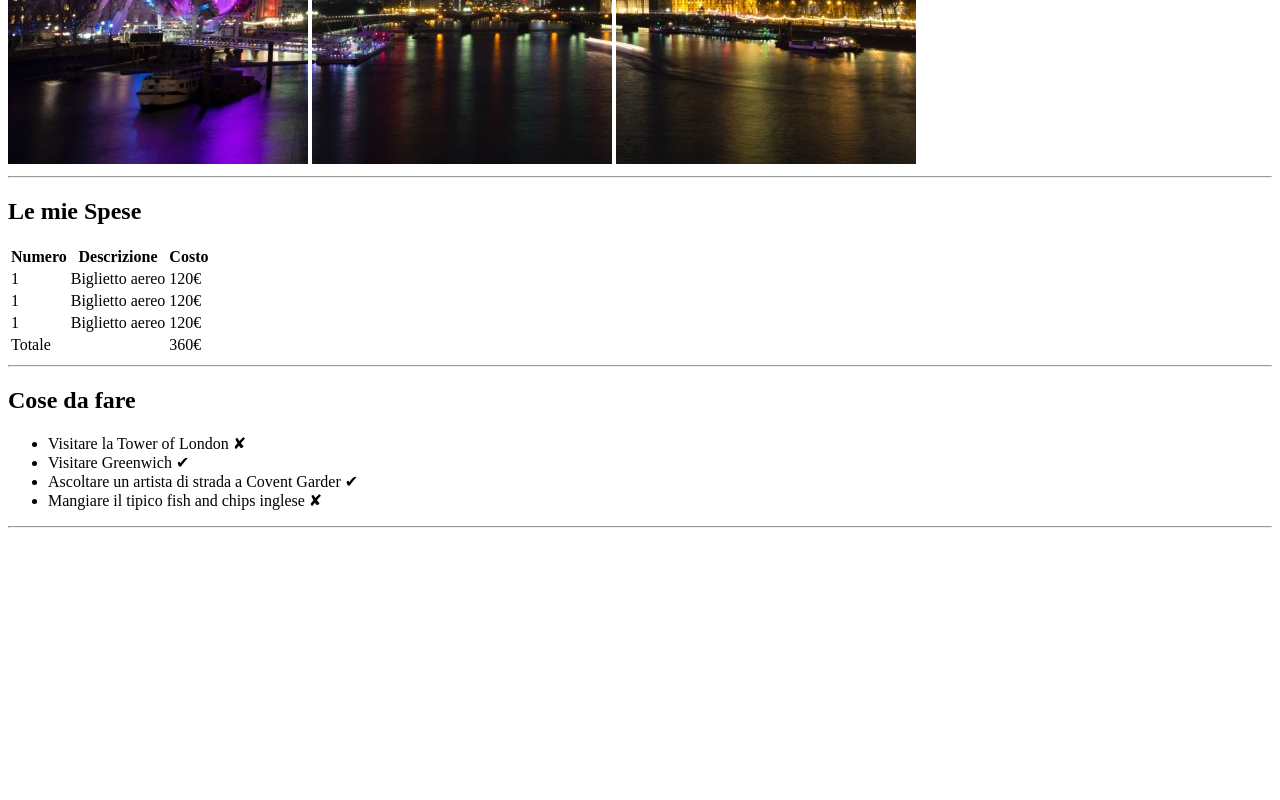
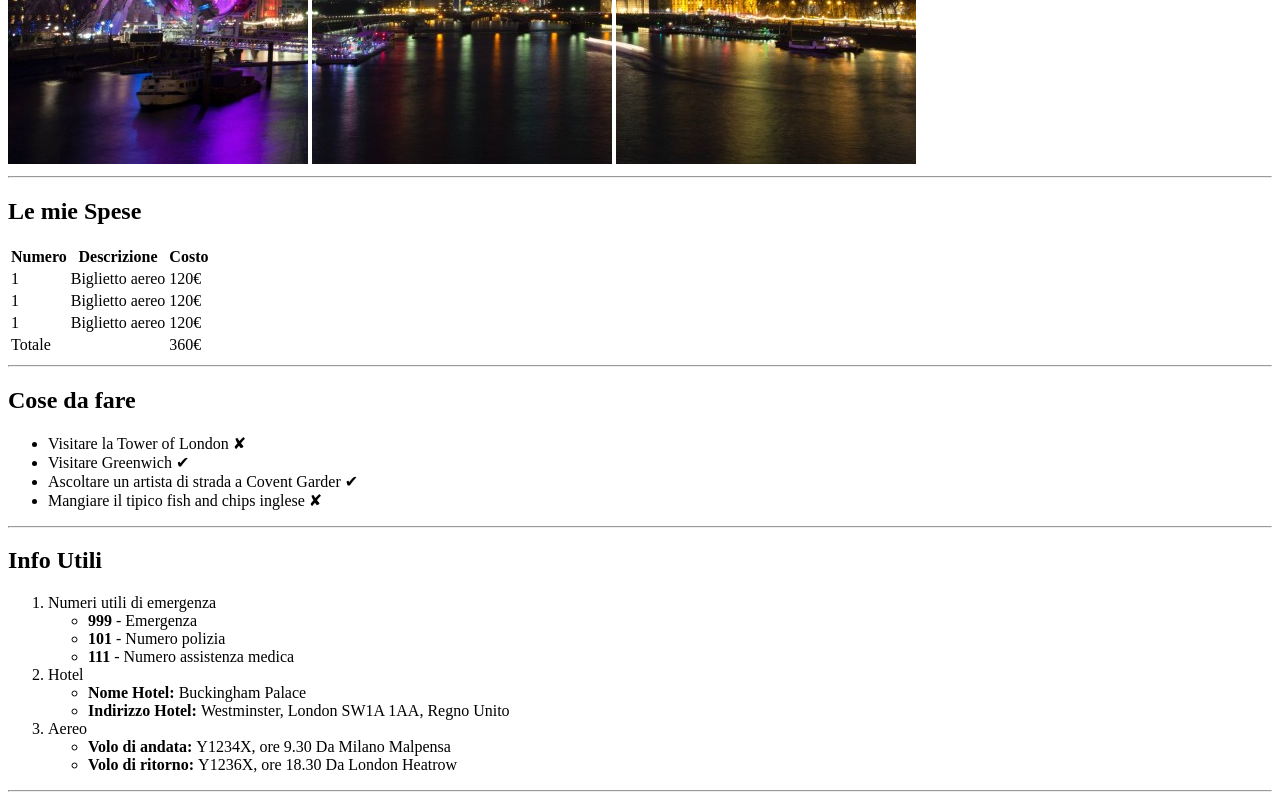
Before and after one commit to AntonioBoksic/html-london-trip, a plain HTML site: page index.html in a window 1280 px wide. Shown: the part 516-1316 px from the top of the page. Before the commit the page ends 1052 px from the top, so only its background shows below. Drawn offline with Linux system fonts and the light colour scheme.

Commit message:
completamento sezione info utili

```diff
--- a/index.html
+++ b/index.html
@@ -91,6 +91,36 @@
                 </ul>
             <hr>
 
+            <!-- Sezione Info utili  -->
+            <h2>Info Utili</h2>
+
+                <ol>
+
+                    <li>Numeri utili di emergenza</li>
+                        <ul>
+                            <li><strong>999</strong> - Emergenza</li>
+                            <li><strong>101</strong> - Numero polizia</li>
+                            <li><strong>111</strong> - Numero assistenza medica</li>
+                        </ul>
+
+                    <li>Hotel</li>
+                        <ul>
+                            <li><strong>Nome Hotel: </strong>Buckingham Palace</li>
+                            <li><strong>Indirizzo Hotel: </strong>Westminster, London SW1A 1AA, Regno Unito</li>
+                        </ul>
+
+                    <li>Aereo</li>
+                        <ul>
+                            <li><strong>Volo di andata: </strong>Y1234X, ore 9.30 Da Milano Malpensa</li>
+                            <li><strong>Volo di ritorno: </strong>Y1236X, ore 18.30 Da London Heatrow</li>
+                        </ul>
+
+                 </ol>
+
+            <hr>
+
+
+
 
 
 
```
